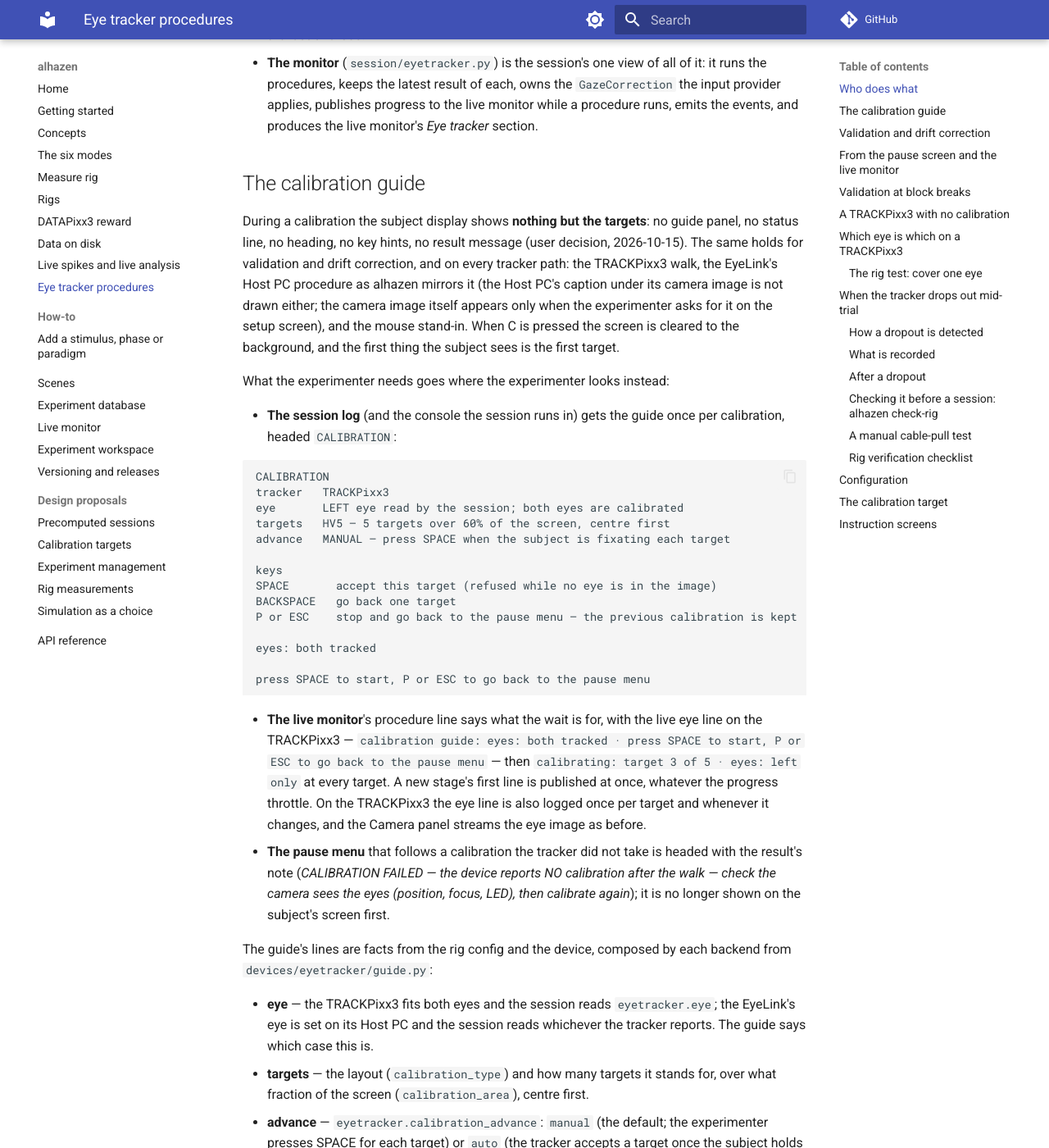
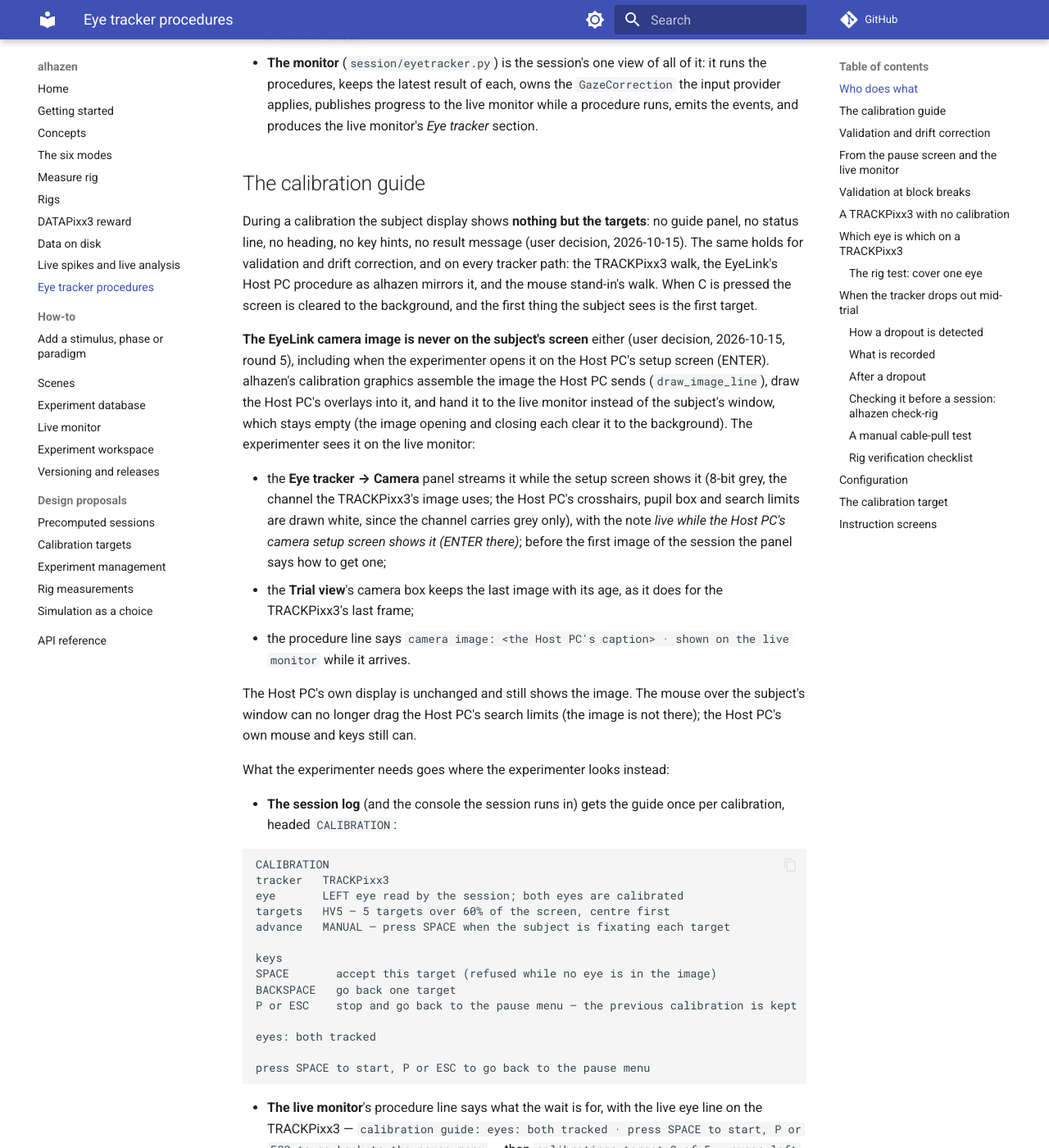
Before and after one commit to sh4r11f/alhazen, an MkDocs documentation site: the page built from docs/eye-tracker.md, in a window 1280 px wide and 1400 px high, scrolled down 1318 px. Shown: the whole window at 82% size. Built offline with MkDocs 1.6.1 and Material for MkDocs 9.7.7, drawn with Linux system fonts in a browser that asks for light colours; comment, search, counter and statistics services are not loaded; some of the changed text lies outside the part shown.

Commit message:
Docs and CHANGELOG: EyeLink camera image on the live monitor only; mouse_sim walks the calibration target

```diff
--- a/docs/eye-tracker.md
+++ b/docs/eye-tracker.md
@@ -61,11 +61,32 @@
 no guide panel, no status line, no heading, no key hints, no result message
 (user decision, 2026-10-15). The same holds for validation and drift
 correction, and on every tracker path: the TRACKPixx3 walk, the EyeLink's
-Host PC procedure as alhazen mirrors it (the Host PC's caption under its
-camera image is not drawn either; the camera image itself appears only when
-the experimenter asks for it on the setup screen), and the mouse stand-in.
+Host PC procedure as alhazen mirrors it, and the mouse stand-in's walk.
 When C is pressed the screen is cleared to the background, and the first
 thing the subject sees is the first target.
+
+**The EyeLink camera image is never on the subject's screen** either (user
+decision, 2026-10-15, round 5), including when the experimenter opens it on
+the Host PC's setup screen (ENTER). alhazen's calibration graphics assemble
+the image the Host PC sends (`draw_image_line`), draw the Host PC's
+overlays into it, and hand it to the live monitor instead of the subject's
+window, which stays empty (the image opening and closing each clear it to
+the background). The experimenter sees it on the live monitor:
+
+- the **Eye tracker → Camera** panel streams it while the setup screen
+  shows it (8-bit grey, the channel the TRACKPixx3's image uses; the Host
+  PC's crosshairs, pupil box and search limits are drawn white, since the
+  channel carries grey only), with the note *live while the Host PC's camera
+  setup screen shows it (ENTER there)*; before the first image of the
+  session the panel says how to get one;
+- the **Trial view**'s camera box keeps the last image with its age, as it
+  does for the TRACKPixx3's last frame;
+- the procedure line says `camera image: <the Host PC's caption> · shown on
+  the live monitor` while it arrives.
+
+The Host PC's own display is unchanged and still shows the image. The mouse
+over the subject's window can no longer drag the Host PC's search limits
+(the image is not there); the Host PC's own mouse and keys still can.
 
 What the experimenter needs goes where the experimenter looks instead:
 
@@ -160,8 +181,10 @@
 TRACKPixx3 it is the tracker's own target, so its picture deck carries on
 from the calibration (a chosen set goes on in its order; a random one goes
 on dealing from the session seed's `calibration_target` stream, never the
-same picture twice in a row). A stand-in (`mouse_sim`) has no setting, and
-its validation draws the standard target, still. A point shown again
+same picture twice in a row). The mouse stand-in (`mouse_sim`) has the
+setting too and hands over its own target in the same way, so its
+validation carries on its calibration's deck; the scripted replay has none,
+and its validation draws the standard target, still. A point shown again
 (BACKSPACE in a validation) is a new target with the next picture; a drift
 correction measured again keeps its picture and pulse. Nothing else is
 drawn. The VALIDATION and DRIFT_CORRECTION events record `target_style` and
@@ -865,8 +888,8 @@
 shown: `targets_shown` (ordinal, position, picture, time) beside
 `target_style`.
 
-**What it applies to.** Every calibration of both backends, recalibrations
-included; on an EyeLink, also the Host PC's own validation and drift check on
+**What it applies to.** Every calibration of the EyeLink, the TRACKPixx3
+and the mouse stand-in, recalibrations included; on an EyeLink, also the Host PC's own validation and drift check on
 its setup screen, which draw through the same graphics; and alhazen's own
 validation and drift correction (V and D) on every tracker, which draw it
 through the same presenter (see [Validation and drift
@@ -874,10 +897,28 @@
 how gaze is sampled and fitted, the beeps and the validation limits do not
 change.
 
+**The mouse stand-in** (`mouse_sim`, user decision 2026-10-15, round 5) has
+no model to fit — the cursor is the gaze — but its calibration is walked as
+the TRACKPixx3's is: the guide's wait (SPACE starts, P or ESC goes back to
+the pause menu), then the rig's target at each point of `calibration_type`
+(HV5, HV9 or HV13, the TRACKPixx3's positions over `calibration_area`),
+accepted with SPACE or by itself in `auto`, BACKSPACE back one target. It
+uses the same presenter and picture deck (the same session seed stream), so
+with the same settings, keys and seed it draws frame for frame what the
+TRACKPixx3's walk draws; the live monitor gets the same stages
+(`calibration guide`, `calibrating: target i of n`), and the CALIBRATION
+event records `target_style` and `targets_shown`. Its result is *result
+unknown* with the note that nothing was fitted, and the validation that
+follows carries on the same deck. A rehearsal rig can therefore set the
+lab rig's `calibration_target` and show the subject's screen the lab would.
+The stand-in that `--mouse` (or *Mouse as gaze*) puts in place of a real
+tracker is built with the defaults, as before, so it draws the standard
+target, and the calibration-target flags are still refused with it.
+
 **Checked before anyone is in the chair.** A name that is not a shipped
 picture, `images` with no names, a `pulse` block on a still target, a picture
 size or pulse out of bounds, or the setting on a tracker that draws no target
-(`mouse_sim`) is refused when the rig loads. A target whose largest size
+(`scripted`) is refused when the rig loads. A target whose largest size
 would be cut off by the screen edge at the outermost point, or a picture
 whose file is missing or changed, refuses the session when the tracker is
 configured, and `alhazen check-rig` reports it.
@@ -886,7 +927,8 @@
 {standard,images,random_images}`, `--calibration-images monkey_1,food_3` and
 `--calibration-motion {still,pulse}` over the rig's setting; the snapshot
 records the result. The workspace's Rig section offers the same choice, with
-a picture grid and a preview, for a rig with an EyeLink or a TRACKPixx3. The
+a picture grid and a preview, for a rig with an EyeLink, a TRACKPixx3 or the
+mouse stand-in. The
 preview shows the look and motion only; it says nothing about how well a
 calibration will fit.
 
```
Also changed, not shown: CHANGELOG.md (+21 -0 lines), docs/live_monitor.md (+9 -2 lines).
